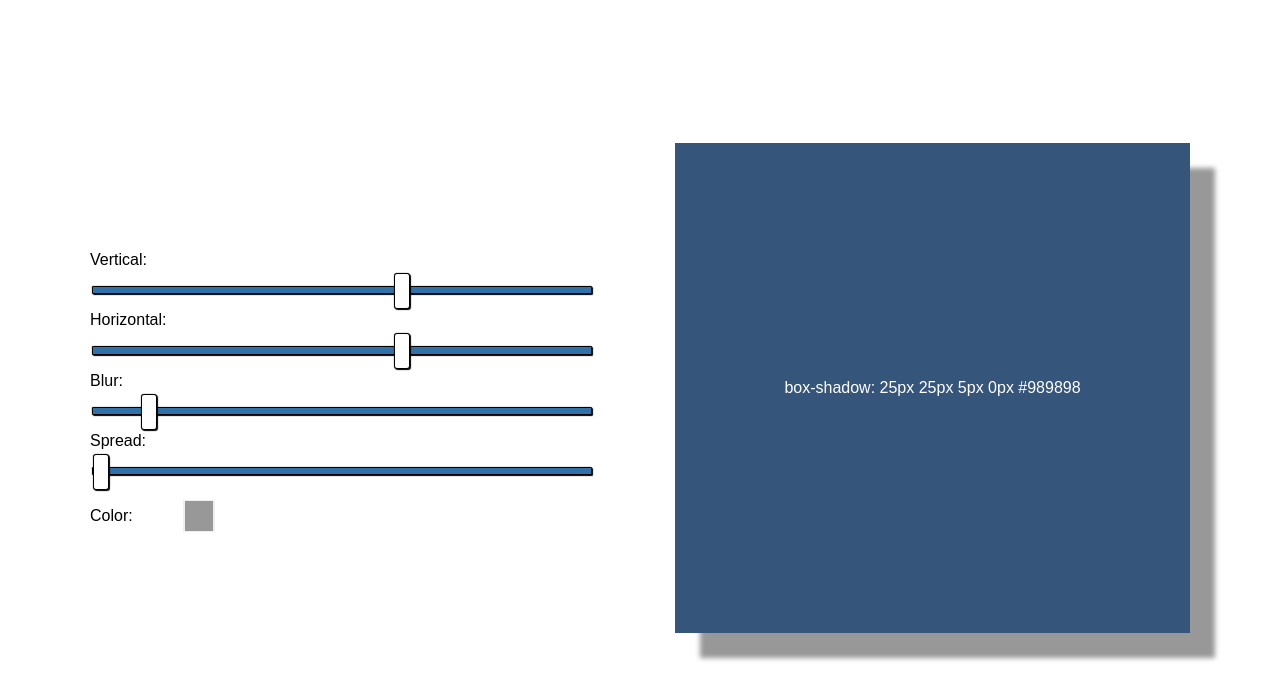
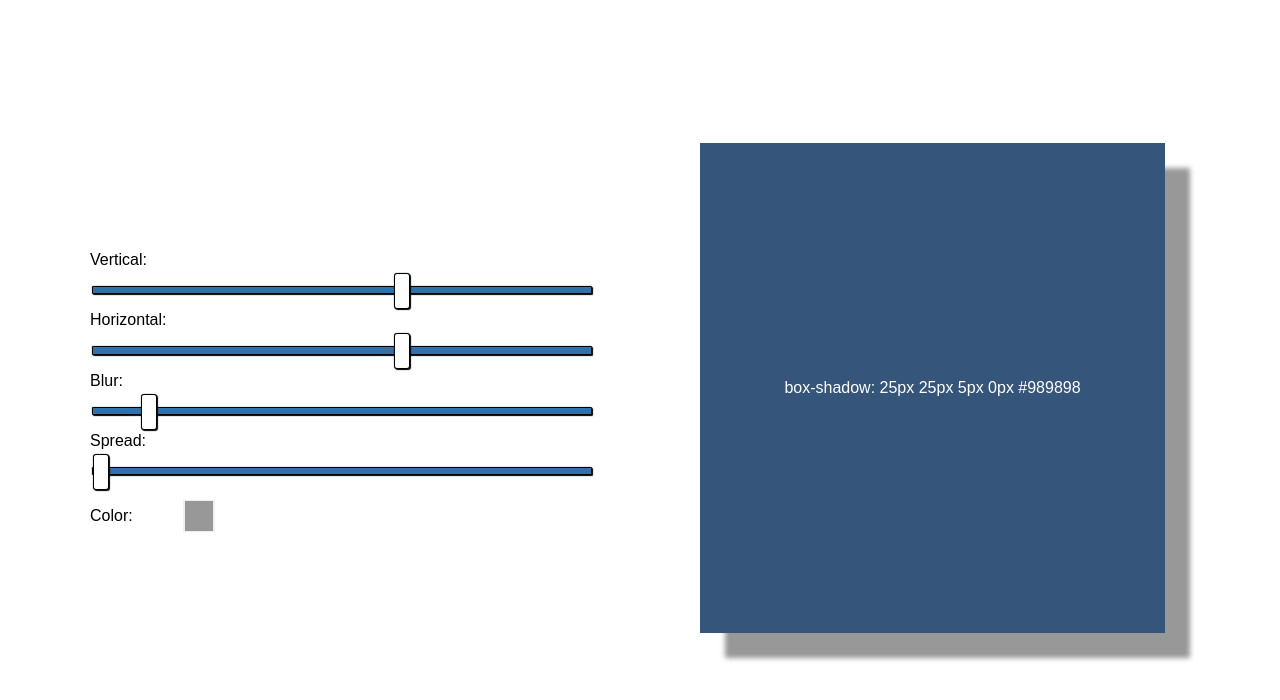
Before and after one commit to AzatBaisynov/box-shadow-customizer, a plain HTML site: page index.html in a window 1280 px wide. Drawn offline with Linux system fonts and the light colour scheme; a web font is replaced by a local one.

Commit message:
last update

```diff
--- a/index.html
+++ b/index.html
@@ -27,8 +27,10 @@
 				<input type="color" id="color" class="color__input" value="#989898">
 			</div>
 		</div>
-		<div class="box" style="">
-			<div class="box-shadow-code"></div>
+		<div class="right-side">
+			<div class="box" style="">
+				<div class="box-shadow-code"></div>
+			</div>
 		</div>
 	</div>
 </main>
```
